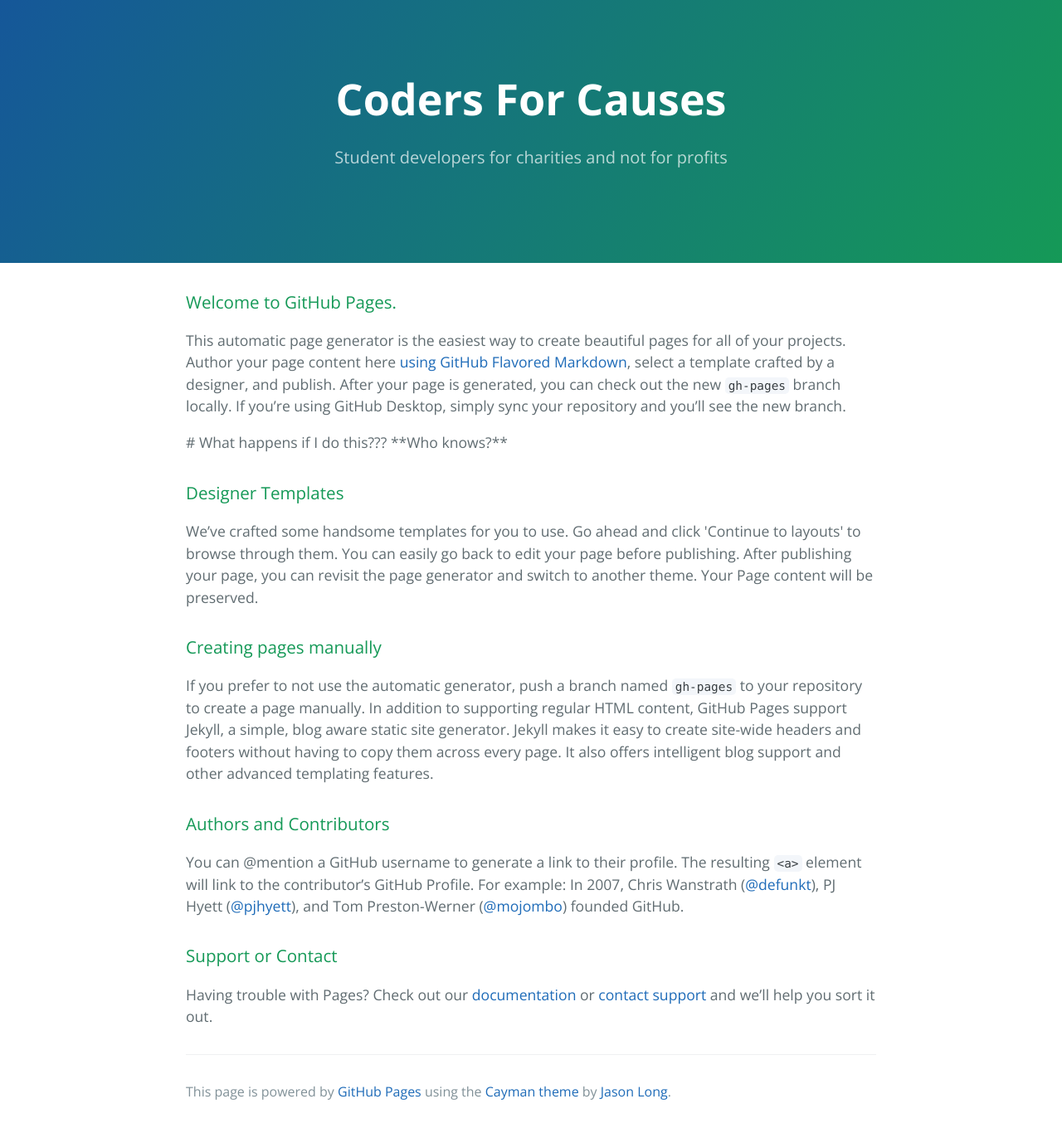
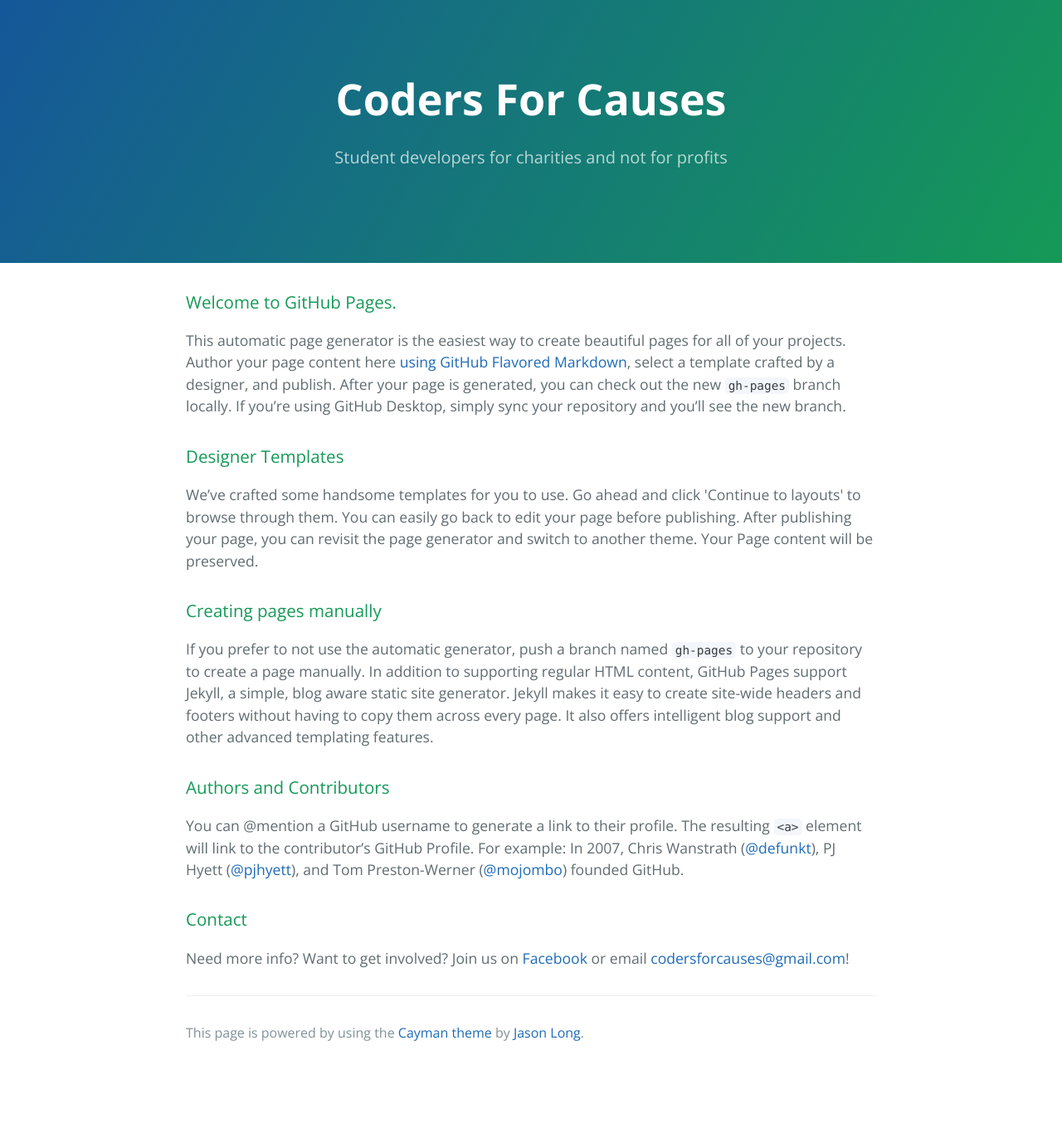
Before and after one commit to codersforcauses/backup, a Jekyll site: the page index.html, which Jekyll copies as it is, in a window 1280 px wide. Shown: the whole page at 83% size. Built offline with Jekyll 4.4.1, drawn with Linux system fonts in a browser that asks for light colours; after the commit the page ends 1289 px from its top, so only the background shows below that.

Commit message:
Minor text fixes

```diff
--- a/index.html
+++ b/index.html
@@ -21,8 +21,6 @@
 
 <p>This automatic page generator is the easiest way to create beautiful pages for all of your projects. Author your page content here <a href="https://guides.github.com/features/mastering-markdown/">using GitHub Flavored Markdown</a>, select a template crafted by a designer, and publish. After your page is generated, you can check out the new <code>gh-pages</code> branch locally. If you’re using GitHub Desktop, simply sync your repository and you’ll see the new branch.</p>
 
-# What happens if I do this??? **Who knows?**
-
 <h3>
 <a id="designer-templates" class="anchor" href="#designer-templates" aria-hidden="true"><span aria-hidden="true" class="octicon octicon-link"></span></a>Designer Templates</h3>
 
@@ -39,17 +37,16 @@
 <p>You can @mention a GitHub username to generate a link to their profile. The resulting <code>&lt;a&gt;</code> element will link to the contributor’s GitHub Profile. For example: In 2007, Chris Wanstrath (<a href="https://github.com/defunkt" class="user-mention">@defunkt</a>), PJ Hyett (<a href="https://github.com/pjhyett" class="user-mention">@pjhyett</a>), and Tom Preston-Werner (<a href="https://github.com/mojombo" class="user-mention">@mojombo</a>) founded GitHub.</p>
 
 <h3>
-<a id="support-or-contact" class="anchor" href="#support-or-contact" aria-hidden="true"><span aria-hidden="true" class="octicon octicon-link"></span></a>Support or Contact</h3>
+<a id="contact" class="anchor" href="#contact" aria-hidden="true"><span aria-hidden="true" class="octicon octicon-link"></span></a>Contact</h3>
 
-<p>Having trouble with Pages? Check out our <a href="https://help.github.com/pages">documentation</a> or <a href="https://github.com/contact">contact support</a> and we’ll help you sort it out.</p>
+<p>Need more info? Want to get involved? Join us on <a href="https://facebook.com/groups/codersforcauses" >Facebook </a> or email <a href="mailto:codersforcauses@gmail.com">codersforcauses@gmail.com</a>!</p>
 
       <footer class="site-footer">
 
-        <span class="site-footer-credits">This page is powered by  <a href="https://pages.github.com">GitHub Pages</a> using the <a href="https://github.com/jasonlong/cayman-theme">Cayman theme</a> by <a href="https://twitter.com/jasonlong">Jason Long</a>.</span>
+        <span class="site-footer-credits">This page is powered by <a href="https://pages.github.com"></a> using the <a href="https://github.com/jasonlong/cayman-theme">Cayman theme</a> by <a href="https://twitter.com/jasonlong">Jason Long</a>.</span>
       </footer>
 
     </section>
 
-
   </body>
 </html>
```
